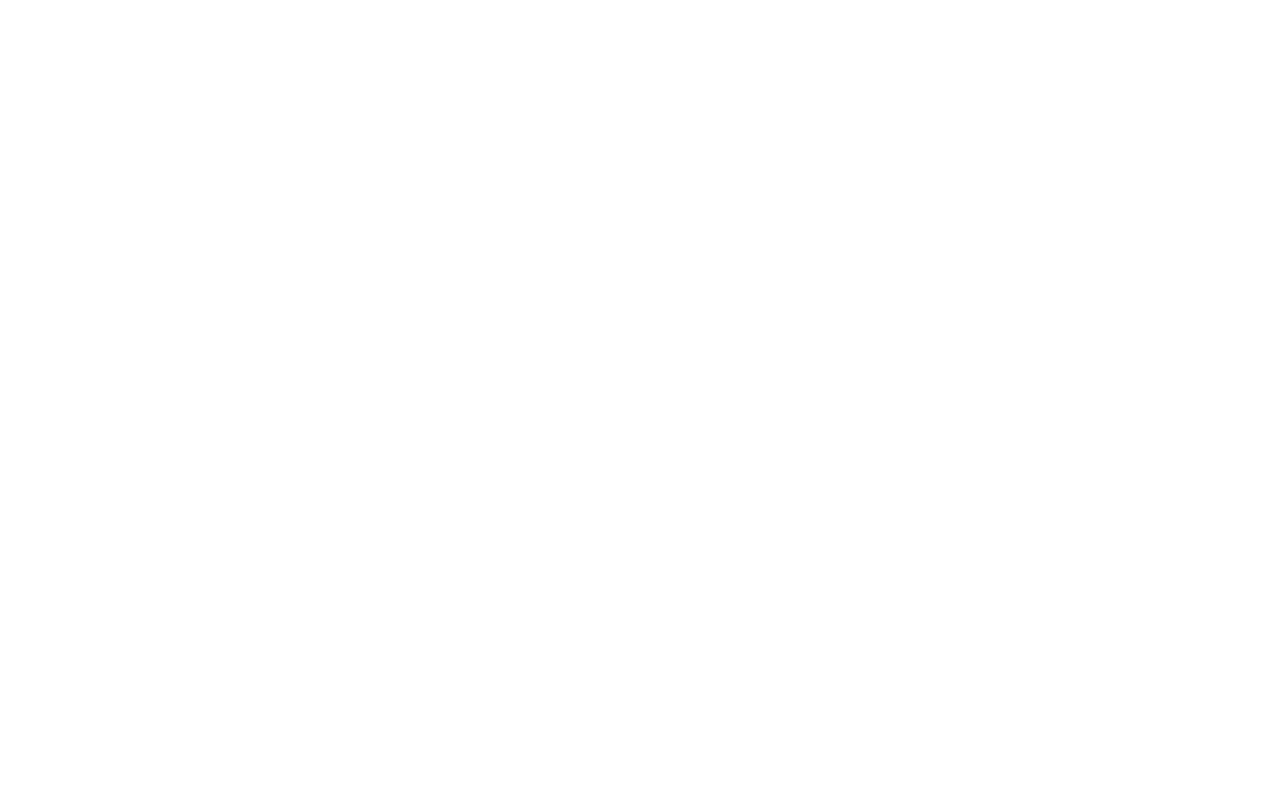
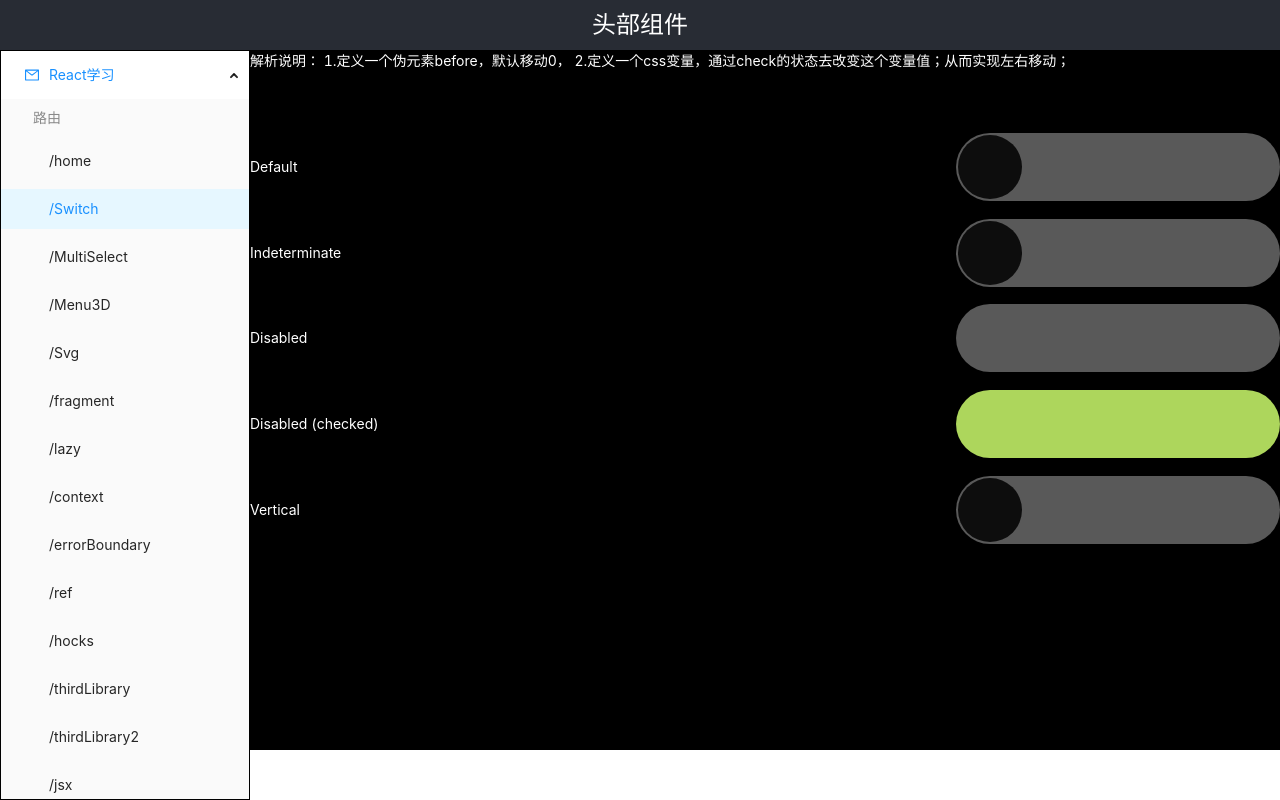
Before and after one commit to linround/react-learn, a React app: page /Switch in a window 1280 px wide. Before the commit this address had no page. Built offline with nearby package versions, Linux system fonts and the light colour scheme; what backbone would draw is missing.

Commit message:
feature: 原生实现选择按钮

```diff
--- a/package.json
+++ b/package.json
@@ -17,6 +17,7 @@
     "babel-preset-react-app": "^10.0.1",
     "backbone": "^1.4.1",
     "bfj": "^7.0.2",
+    "blingblingjs": "^2.3.0",
     "browserslist": "^4.18.1",
     "camelcase": "^6.2.1",
     "case-sensitive-paths-webpack-plugin": "^2.4.0",
--- /dev/null
+++ b/src/view/multiSelect/index.js
@@ -0,0 +1,80 @@
+import React from "react";
+import './style.scss'
+class App extends React.Component{
+    constructor(props) {
+        super(props);
+    }
+    componentDidMount() {
+        import('./main.js')
+    }
+    render() {
+        return (
+            <div className={'container'}>
+                <div className="gui-split-button">
+                    <button>View Cart</button>
+                    <span className="gui-popup-button">
+        <ul className="gui-popup">
+          <li>
+            <button>
+            Checkout
+            </button>
+          </li>
+          <li>
+            <button>
+            Quick Pay
+            </button>
+          </li>
+          <li>
+            <button>
+            Save for later
+            </button>
+          </li>
+        </ul>
+      </span>
+                </div>
+
+                <div className="gui-split-button">
+                    <button>Send</button>
+                    <span className="gui-popup-button">
+        <ul className="gui-popup">
+          <li>
+            <button>
+            Schedule for later
+          </button>
+          </li>
+          <li>
+            <button>
+            Delete
+          </button>
+          </li>
+          <li>
+            <button>
+            Save draft
+          </button>
+          </li>
+        </ul>
+      </span>
+                </div>
+
+                <div className="gui-split-button">
+                    <button>Squash</button>
+                    <span className="gui-popup-button">
+        <ul className="gui-popup">
+          <li>
+            <button>
+            Create a merge commit
+            </button>
+          </li>
+          <li>
+            <button>
+            Rebase
+            </button>
+          </li>
+        </ul>
+      </span>
+                </div>
+            </div>
+        )
+    }
+}
+export default App
--- /dev/null
+++ b/src/view/multiSelect/main.js
@@ -0,0 +1,32 @@
+import $ from 'blingblingjs'
+import {rovingIndex} from 'roving-ux'
+
+const splitButtons = $('.gui-split-button')
+const popupButtons = $('.gui-popup-button')
+
+// popup activating roving index for it's buttons
+popupButtons.forEach(element =>
+    rovingIndex({
+        element,
+        target: 'button',
+    }))
+
+// support escape key
+popupButtons.on('keyup', e => {
+    if (e.code === 'Escape')
+        e.target.blur()
+})
+
+popupButtons.on('focusin', e => {
+    e.currentTarget.setAttribute('aria-expanded', true)
+})
+
+popupButtons.on('focusout', e => {
+    e.currentTarget.setAttribute('aria-expanded', false)
+})
+
+// respond to any button interaction
+splitButtons.on('click', event => {
+    if (event.target.nodeName !== 'BUTTON') return
+    console.info(event.target.innerText)
+})
--- /dev/null
+++ b/src/view/multiSelect/style.scss
@@ -0,0 +1,88 @@
+
+
+.container {
+    min-block-size: 600px;
+    font-family: system-ui, sans-serif;
+    display: flex;
+    flex-direction: column;
+    align-items: center;
+    justify-content: center;
+    gap: 5vmin;
+}
+.gui-split-button button {
+
+    cursor: pointer;
+    appearance: none;
+    background: none;
+    border: none;
+
+    display: inline-flex;
+    align-items: center;
+    gap: 1ch;
+    white-space: nowrap;
+
+    font-family: inherit;
+    font-size: inherit;
+    font-weight: 500;
+
+    padding-block: 1.25ch;
+    padding-inline: 2.5ch;
+
+    color: black;
+    outline-offset: -5px;
+}
+.gui-split-button button:is(:hover, :focus-visible) {
+    background: gray;
+    color: blueviolet;
+}
+.gui-split-button button:active{
+    background-color: #282c34;
+}
+
+.gui-popup-button {
+    inline-size: 4ch;
+    cursor: pointer;
+    position: relative;
+    display: inline-flex;
+    align-items: center;
+    justify-content: center;
+
+
+
+    &:focus-within {
+        & > .gui-popup {
+            transition-duration: var(--in-speed);
+            opacity: 1;
+            transform: translateY(0);
+            pointer-events: auto;
+        }
+    }
+
+    & > .gui-popup {
+        transform: translateY(5px);
+
+        transition:
+                opacity var(--out-speed) ease,
+                transform var(--out-speed) ease;
+    }
+}
+
+.gui-popup {
+    opacity: 0;
+    pointer-events: none;
+
+    position: absolute;
+    inset-block-end: 80%;
+    inset-inline-start: -1.5ch;
+
+    list-style-type: none;
+    background: #b8a9a9;
+    color: red;
+    padding-inline: 0;
+    padding-block: .5ch;
+    overflow: hidden;
+    display: flex;
+    flex-direction: column;
+    font-size: .9em;
+    transition: opacity .3s ease;
+}
--- /dev/null
+++ b/src/view/switch/index.js
@@ -0,0 +1,42 @@
+import './style.scss'
+function App(){
+    return(
+        <div className={'switch-container'}>
+            解析说明：
+            1.定义一个伪元素before，默认移动0，
+            2.定义一个css变量，通过check的状态去改变这个变量值；从而实现左右移动；
+            <main>
+                <section>
+                    <h2>States</h2>
+
+                    <label htmlFor="switch-1" className="gui-switch">
+                        Default
+                        <input type="checkbox" role="switch" id="switch-1"/>
+                    </label>
+
+                    <label htmlFor="switch-3" className="gui-switch">
+                        Indeterminate
+                        <input type="checkbox" role="switch" id="switch-3"/>
+                    </label>
+
+                    <label htmlFor="switch-4" className="gui-switch">
+                        Disabled
+                        <input type="checkbox" role="switch" id="switch-4" disabled/>
+                    </label>
+
+                    <label htmlFor="switch-5" className="gui-switch">
+                        Disabled (checked)
+                        <input type="checkbox" role="switch" id="switch-5" disabled checked/>
+                    </label>
+
+                    <label htmlFor="switch-vertical" className="gui-switch -vertical">
+                        Vertical
+                        <input type="checkbox" role="switch" id="switch-vertical"/>
+                    </label>
+
+                </section>
+            </main>
+        </div>
+    )
+}
+export default App
--- /dev/null
+++ b/src/view/switch/style.scss
@@ -0,0 +1,104 @@
+.switch-container {
+    block-size: 60%;
+    background-color: black;
+    color: white;
+    --thumb-size: 4rem;
+    height: 700px;
+    --track-size: 20rem;
+    --track-padding: 2px;
+
+    --thumb-color: var(--thumb);
+    --thumb-color-highlight: var(--thumb-highlight);
+    --track-color-inactive: var(--track-inactive);
+    --track-color-active: var(--track-active);
+
+
+    --thumb: hsl(0 0% 5%);
+    --thumb-highlight: hsl(0 0% 100% / 25%);
+    --track-inactive: hsl(80 0% 35%);
+    --track-active: hsl(80 60% 60%);
+}
+
+section {
+    display: grid;
+    gap: 2ch;
+}
+
+.gui-switch {
+
+    --isLTR: 1;
+
+    display: flex;
+    align-items: center;
+    gap: 2ch;
+    justify-content: space-between;
+
+    cursor: pointer;
+    user-select: none;
+    -webkit-tap-highlight-color: transparent;
+
+
+
+
+& > input {
+      --thumb-position: 0%;
+      --thumb-transition-duration: .25s;
+
+      padding: var(--track-padding);
+      background: var(--track-color-inactive);
+      inline-size: var(--track-size);
+      block-size: var(--thumb-size);
+      border-radius: var(--track-size);
+
+      appearance: none;
+      pointer-events: none;
+      touch-action: pan-y;
+      border: none;
+      outline-offset: 5px;
+      box-sizing: content-box;
+
+      flex-shrink: 0;
+      display: grid;
+      align-items: center;
+      grid: [track] 1fr / [track] 1fr;
+
+      transition: background-color .5s ease;
+
+&::before {
+     --highlight-size: 0;
+
+     content: "";
+     cursor: pointer;
+     pointer-events: auto;
+     grid-area: track;
+     inline-size: var(--thumb-size);
+     block-size: var(--thumb-size);
+     background: var(--thumb-color);
+     box-shadow: 0 0 0 var(--highlight-size) var(--thumb-color-highlight);
+     border-radius: 50%;
+     transform: translateX(var(--thumb-position));
+     transition: transform .5s cubic-bezier(0, 0.93, 0.49, 0.98),box-shadow .5s cubic-bezier(0, 0.93, 0.49, 0.98);
+}
+
+&:not(:disabled):hover::before {
+     --highlight-size: .5rem;
+ }
+
+&:checked {
+     background: var(--track-color-active);
+
+     --thumb-position: calc((var(--track-size) - 99%));
+ }
+
+
+&:disabled {
+     cursor: not-allowed;
+     --thumb-color: transparent;
+
+&::before {
+     cursor: not-allowed;
+     box-shadow: inset 0 0 0 2px --thumb-highlight;
+ }
+}
+}
+}
```
Also changed, not shown: src/routes/index.js (+10 -0 lines), src/icon/one.svg (added), 1 other file (tests, documents, lock files or other folders).
